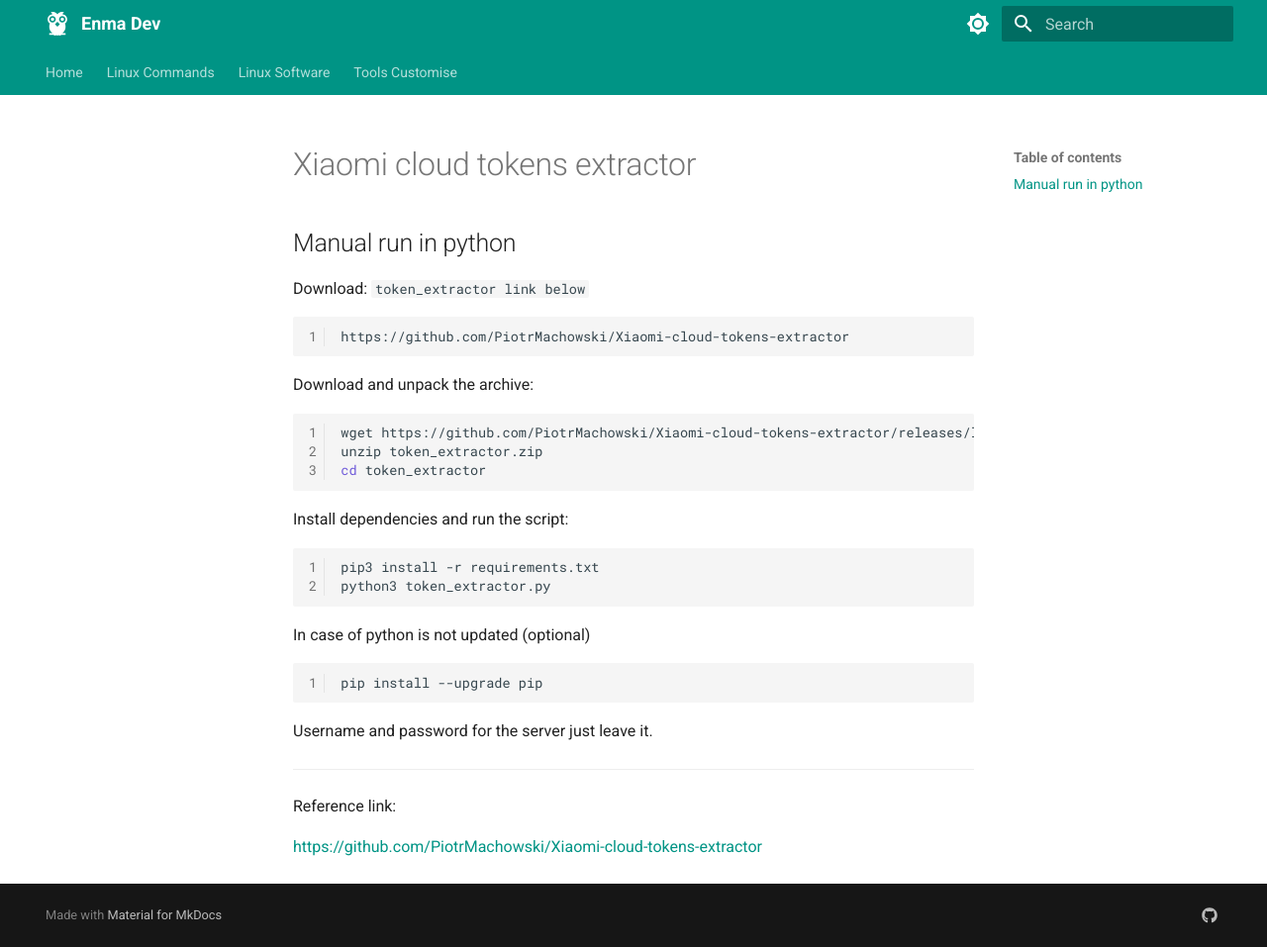
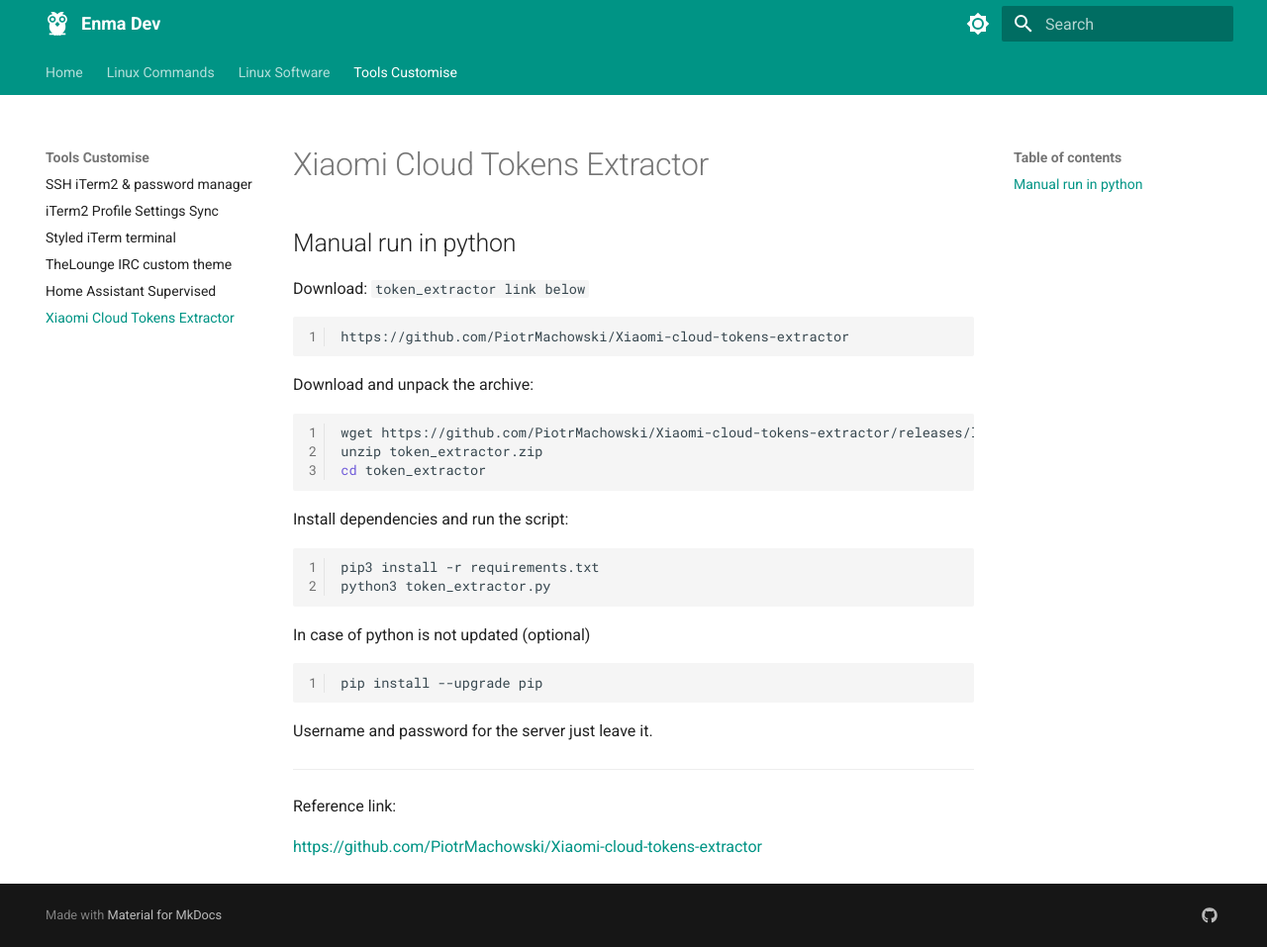
Before and after one commit to prashantdwivedi/enma, an MkDocs documentation site: the page built from docs/tools-customise/xiaomi-cloud-tokens-extractor.md, in a window 1280 px wide and 957 px high. Shown: the whole window at 99% size. Built offline with MkDocs 1.6.1 and Material for MkDocs 9.7.7, drawn with Linux system fonts in a browser that asks for light colours.

Commit message:
add new post on nav

```diff
--- a/mkdocs.yml
+++ b/mkdocs.yml
@@ -134,3 +134,4 @@
     - Styled iTerm terminal: tools-customise/styled-iterm-terminal.md
     - TheLounge IRC custom theme: tools-customise/the-Lounge-irc-custom-theme.md
     - Home Assistant Supervised: tools-customise/home-assistant-supervised.md
+    - Xiaomi Cloud Tokens Extractor: tools-customise/xiaomi-cloud-tokens-extractor.md
```
